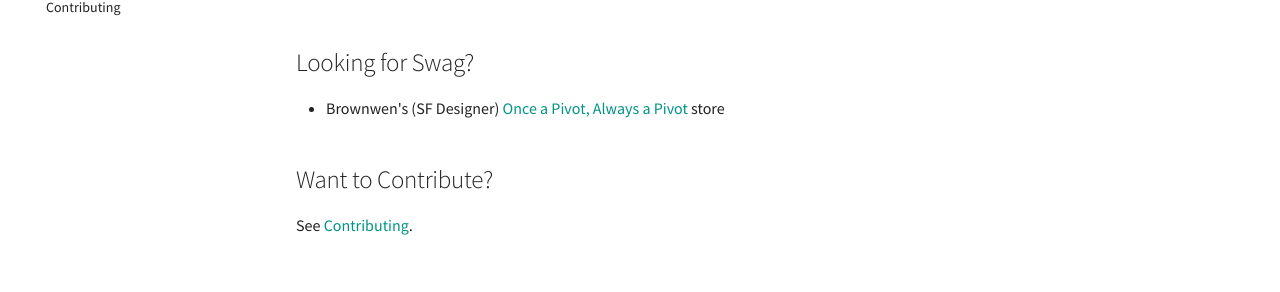
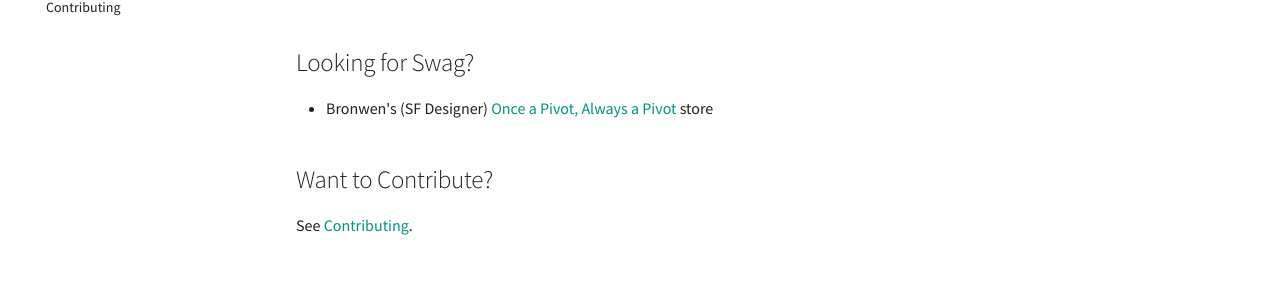
Before and after one commit to alumni-codex/alumni-codex.github.io, an MkDocs documentation site: the page built from docs/index.md, in a window 1280 px wide. Shown: the part 400-692 px from the top of the page. Built offline with MkDocs 1.6.1 and Material for MkDocs 9.7.7, drawn with Linux system fonts in a browser that asks for light colours; comment, search, counter and statistics services are not loaded.

Commit message:
Update swag store URL to new address

```diff
--- a/docs/index.md
+++ b/docs/index.md
@@ -12,7 +12,7 @@
 
 ## Looking for Swag?
 
-- Brownwen's (SF Designer) [Once a Pivot, Always a Pivot](https://always-a-pivot.creator-spring.com/) store
+- Bronwen's (SF Designer) [Once a Pivot, Always a Pivot](https://www.redbubble.com/people/bronwen-a/shop) store
 
 ## Want to Contribute?
 
```
